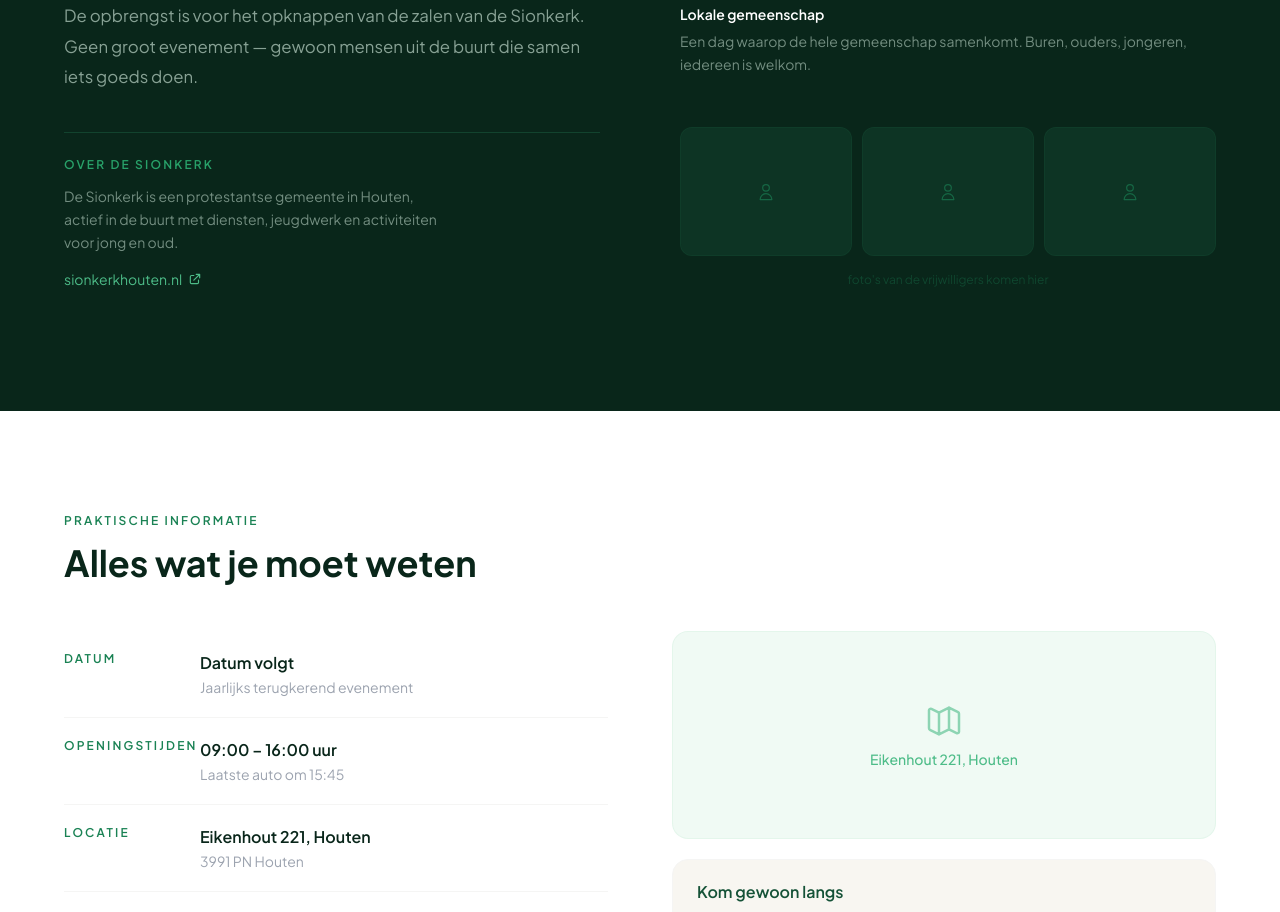
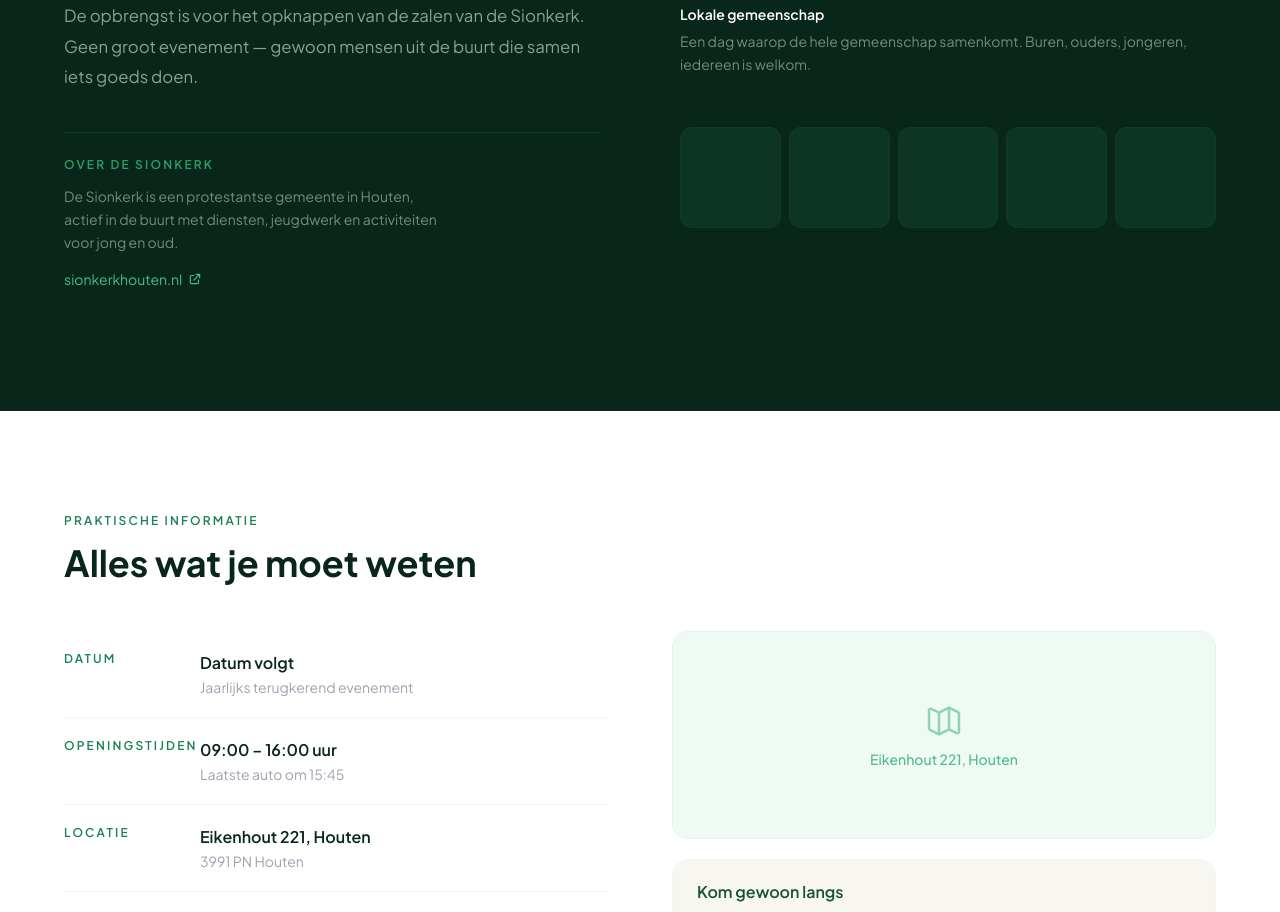
Before and after one commit to MartijndBesten/autowasdag-sionkerk, a Next.js app: page / in a window 1280 px wide. Shown: the part 4400-5312 px from the top of the page. Built offline with nearby package versions, Linux system fonts and the light colour scheme; no server answers.

Commit message:
fix: update volunteer gallery to five images

```diff
--- a/src/components/AboutSection.tsx
+++ b/src/components/AboutSection.tsx
@@ -65,16 +65,11 @@ export default function AboutSection() {
               ))}
             </div>
 
-            <div className="mt-4 grid grid-cols-3 gap-2.5">
-              {[1, 2, 3].map((i) => (
-                <div key={i} className="aspect-[4/3] rounded-xl bg-green-900/50 border border-green-800/30 flex items-center justify-center">
-                  <svg className="w-5 h-5 text-green-700" fill="none" viewBox="0 0 24 24" stroke="currentColor" strokeWidth={1.5}>
-                    <path strokeLinecap="round" strokeLinejoin="round" d="M16 7a4 4 0 11-8 0 4 4 0 018 0zM12 14a7 7 0 00-7 7h14a7 7 0 00-7-7z" />
-                  </svg>
-                </div>
+            <div className="mt-4 grid grid-cols-2 sm:grid-cols-3 lg:grid-cols-5 gap-2">
+              {[1, 2, 3, 4, 5].map((i) => (
+                <div key={i} className="aspect-square rounded-xl bg-green-900/50 border border-green-800/30" />
               ))}
             </div>
-            <p className="text-green-700/50 text-xs text-center">foto&apos;s van de vrijwilligers komen hier</p>
           </div>
         </div>
       </div>
```
